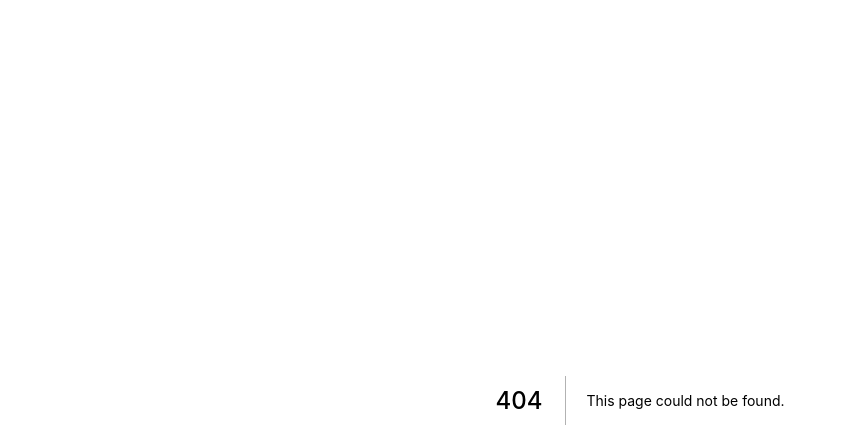
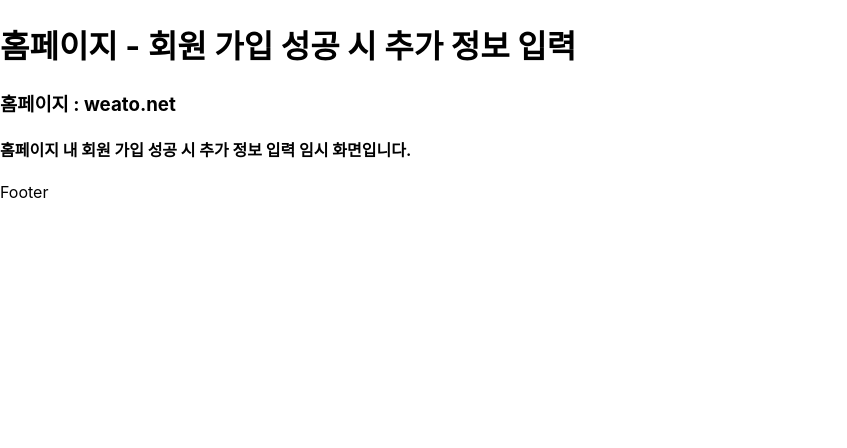
Before and after one commit to ceos15th-AllG/weato-client, a Next.js app: page /signup/more in a window 1280 px wide. Before the commit this address had no page. Shown: the top 448 px of the page, without its empty margins (0-847 px from the left). Built offline with nearby package versions, Linux system fonts and the light colour scheme.

Commit message:
:sparkles: feat: 로그인 및 회원가입 페이지 라우팅 기능 추가
login.js, pages/signup 빈 페이지로 라우팅 기능만 추가

```diff
--- /dev/null
+++ b/pages/signup/more.js
@@ -0,0 +1,15 @@
+export default function More() {
+  return (
+    <div>
+      <main>
+        <h1>홈페이지 - 회원 가입 성공 시 추가 정보 입력</h1>
+        <h3>
+          홈페이지 : <a href="/">weato.net</a>
+        </h3>
+        <h4>홈페이지 내 회원 가입 성공 시 추가 정보 입력 임시 화면입니다.</h4>
+      </main>
+
+      <footer>Footer</footer>
+    </div>
+  );
+}
```
Also changed, not shown: pages/login.js (added, +15 -0 lines), pages/signup/index.js (added, +15 -0 lines), pages/signup/success.js (added, +15 -0 lines).
